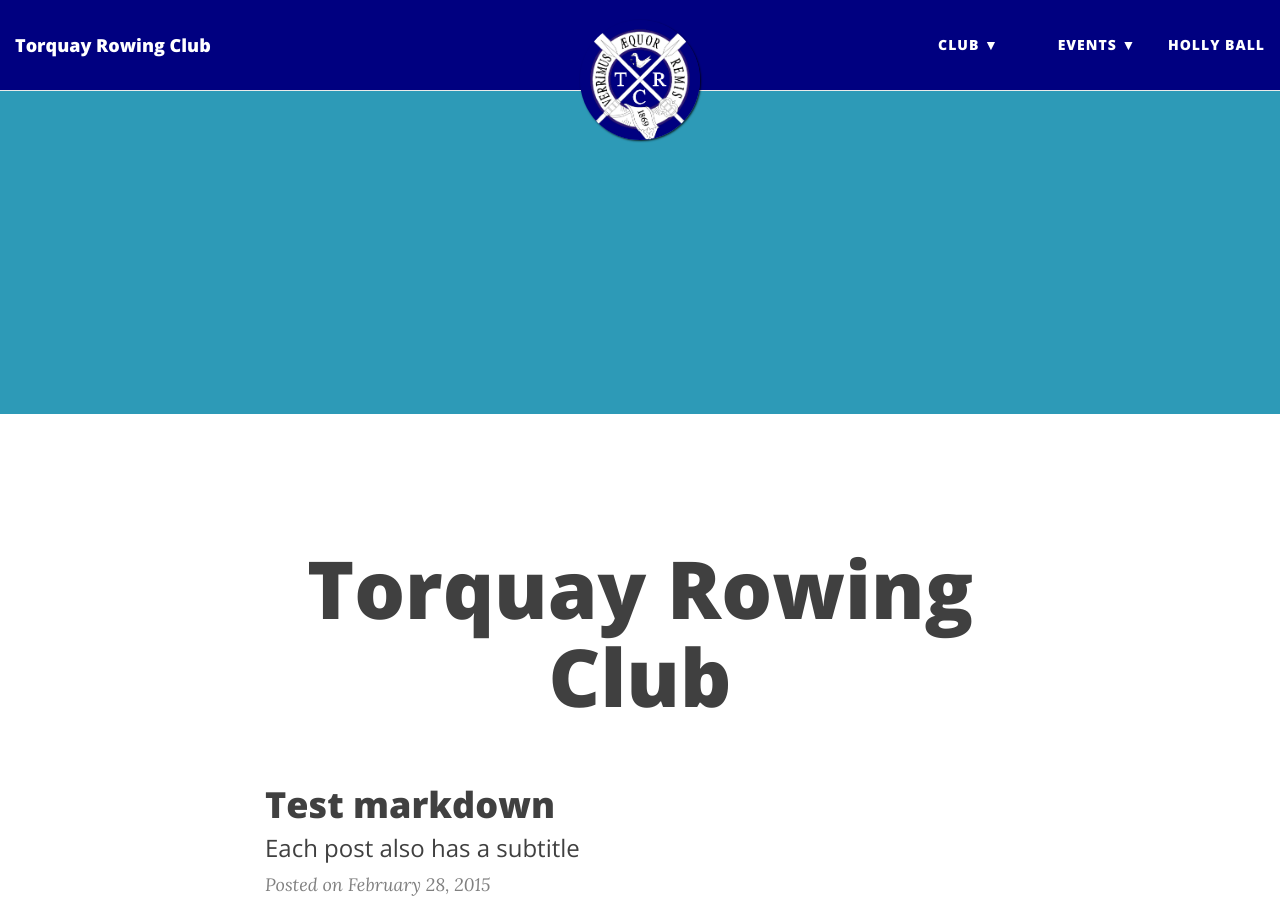
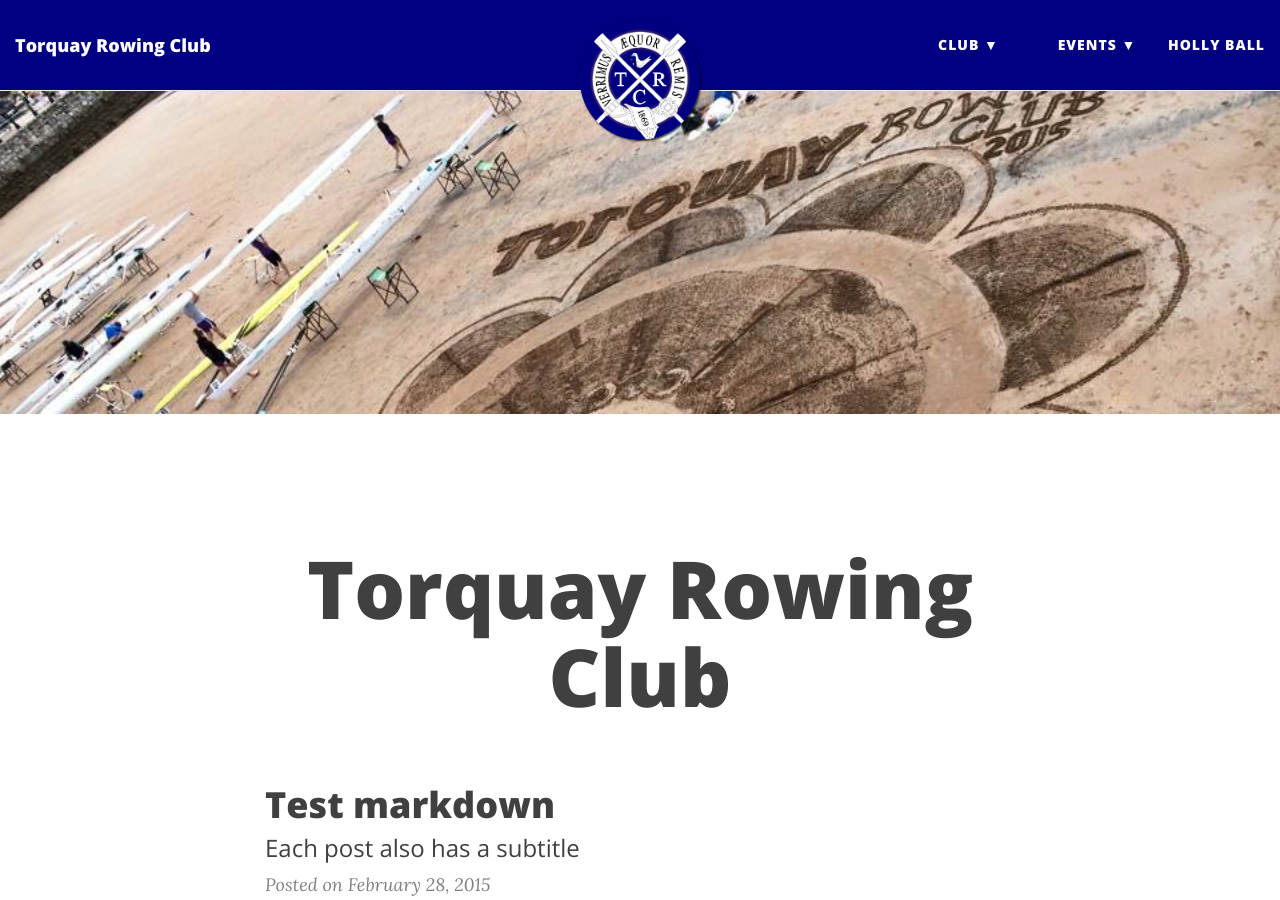
Before and after one commit to torquayrowingclub/torquayrowingclub.github.io, a Jekyll site: the page built from index.html, in a window 1280 px wide and 900 px high. Built offline with Jekyll 4.4.1, drawn with Linux system fonts in a browser that asks for light colours; nearby versions of some CDN libraries; the list of posts is cut into pages by our own code.

Commit message:
parallax

```diff
--- a/_includes/parallax.html
+++ b/_includes/parallax.html
@@ -7,5 +7,5 @@
 	background-attachment: fixed;
 	background-size: cover;
 	background-repeat: no-repeat;
-  background-image: url("../../old/images/parallax.jpg");">
+  background-image: url('../old/images/parallax.jpg');">
 </div>
```
